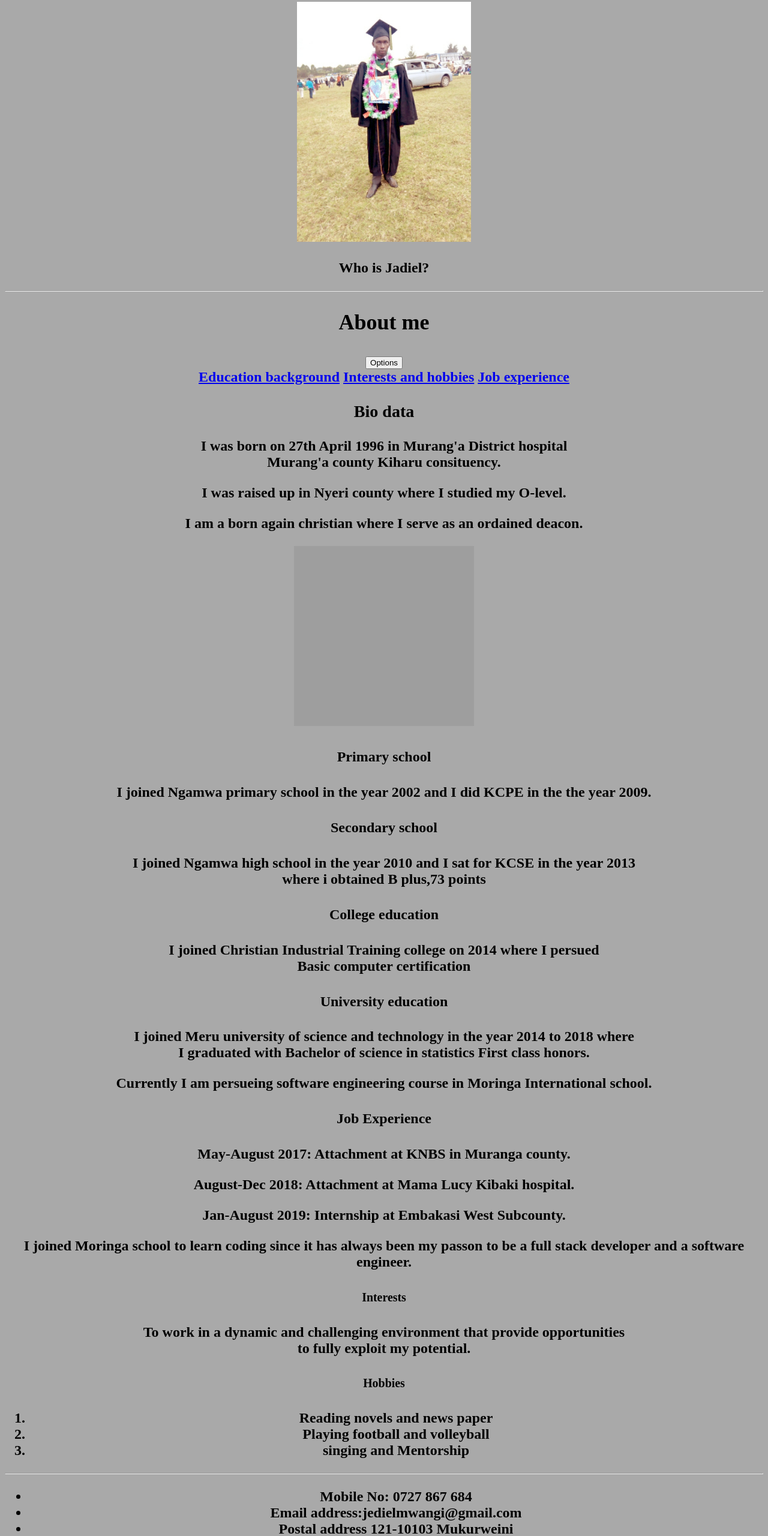
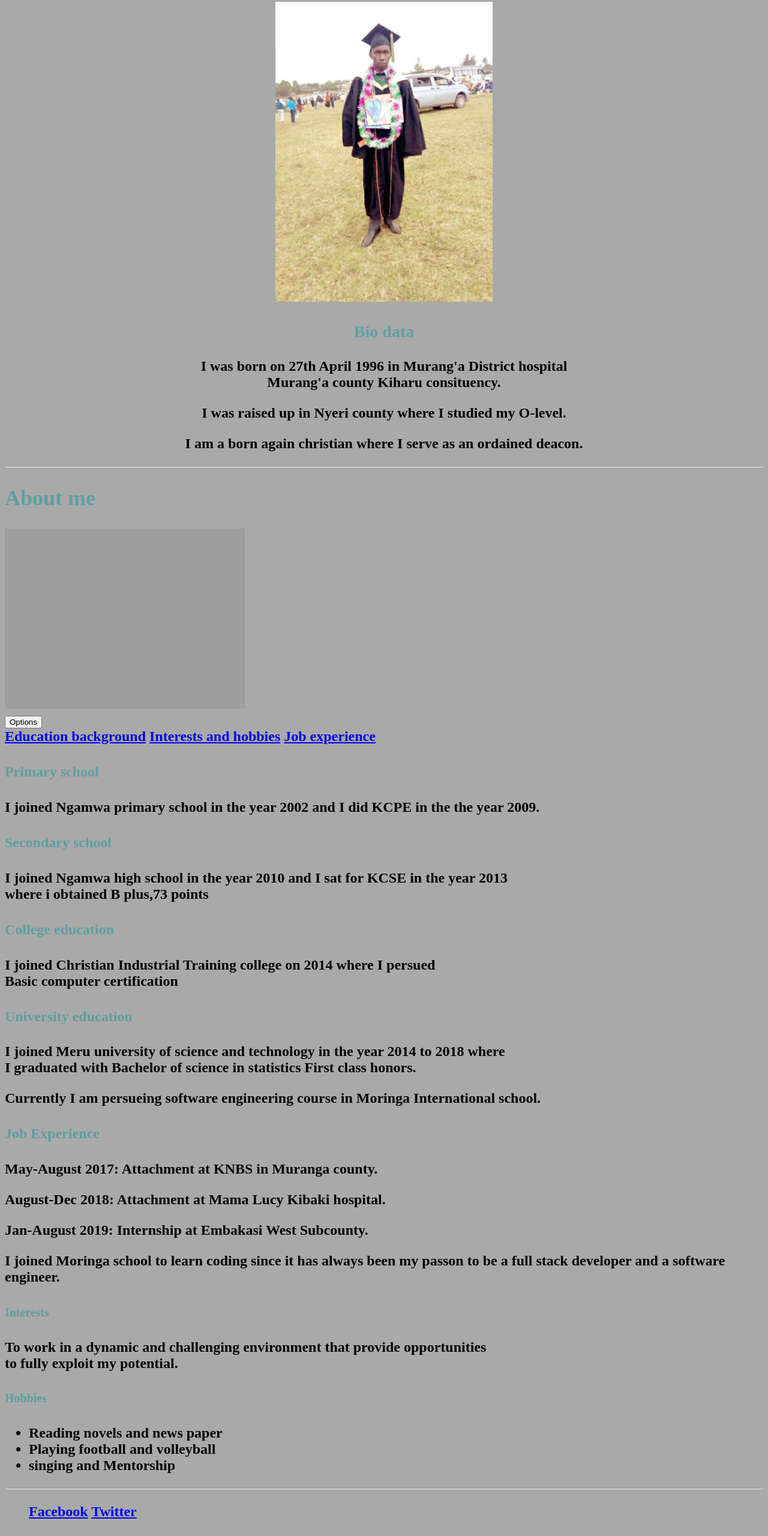
Before and after one commit to jadielmwangi/My-personal, a plain HTML site: page index.html in a window 1280 px wide. Shown: the part 240-2800 px from the top of the page at 60% size. Drawn offline with Linux system fonts and the light colour scheme; grey boxes are pictures that could not be loaded.

Commit message:
add contacts

```diff
--- a/index.html
+++ b/index.html
@@ -18,15 +18,18 @@
 
        <div id="home">
         <h1>Jadiel Mwangi Muriithi website.</h1>
-        <img id="img" src="./image/mwas.jpg" height="400px" with="400px">
-        <p>Who is Jadiel?</p>
+        <img id="img" src="./image/mwas.jpg" height="500px" with="700px">
+        <h3>Bio data</h3>
+          <p>I was born on 27th April 1996 in Murang'a District hospital <br>Murang'a county Kiharu consituency.</p>
+          <P>I was raised up in Nyeri county where I studied my O-level.</P>
+          <p>I am a born again christian where I serve as an ordained deacon.</p>
 
 
     </div>
     <hr>
     <div id="about">
         <h2>About me</h2>
-
+        <img src="./image/mwass.jpg" height=300px width="400px">
     <div class="dropdown">
         <button class="dropbtn">Options</button>
         <div class="dropdown-content">
@@ -37,13 +40,7 @@
 
         </div>
       </div>
-      <div id="bio">
-          <h3>Bio data</h3>
-          <p>I was born on 27th April 1996 in Murang'a District hospital <br>Murang'a county Kiharu consituency.</p>
-          <P>I was raised up in Nyeri county where I studied my O-level.</P>
-          <p>I am a born again christian where I serve as an ordained deacon.</p>
-          <img src="./image/mwass.jpg" height=300px width="300px">
-      </div>
+
       <div id="education"></div>
       <h4>Primary school</h4>
       <p>I joined Ngamwa primary school in the year 2002 and I did KCPE in the the year 2009.</p>
@@ -68,21 +65,19 @@
      <p>To work in a dynamic and challenging environment that provide opportunities <br> to fully exploit my potential.</p>
 
      <h5>Hobbies</h5>
-     <div id="hobbies">
-     <ol>
+     <div id="hobbie">
+     <ul>
          <li>Reading novels and news paper</li>
          <li>Playing football and volleyball</li>
          <li>singing and Mentorship</li>
-     </ol>
+     </ul>
     </div>
      </div>
     <hr>
     <div id="contact">
         <ul>
-       <li>Mobile No: 0727 867 684</li>
-       <li>Email address:jedielmwangi@gmail.com</li>
-       <li>Postal address 121-10103 Mukurweini</li>
-       <li>Facebook: Muriithi Jadiel</li>
+           <a href="https://www.facebook.com/Muriithijadiel">Facebook</a>
+           <a href="https://twitter.com/jedielmwangi">Twitter</a>
         </ul>
     </div>
 
--- a/styles.css
+++ b/styles.css
@@ -24,17 +24,21 @@ nav a:hover{
     width: 100%;
 
 }
-body{
-    background-color: darkgrey;
+#home{
+    text-align: center;
 }
 
 body{
-    text-align: center;
+    /* text-align: center; */
     font-weight: 800;
     font-size: x-large;
     font-style: normal;
+    background-color: darkgray;
 }
-#hobbies{
+#hobbie{
     margin-left: auto;
     margin-right: auto;
 }
+h2, h3, h4, h5{
+ color:cadetblue;
+}
```
